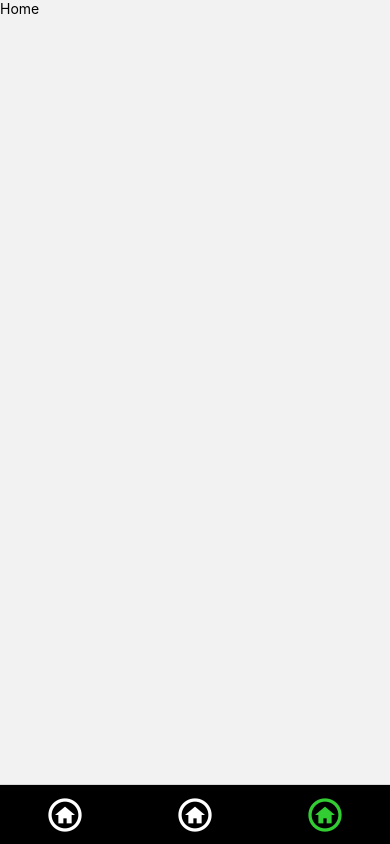
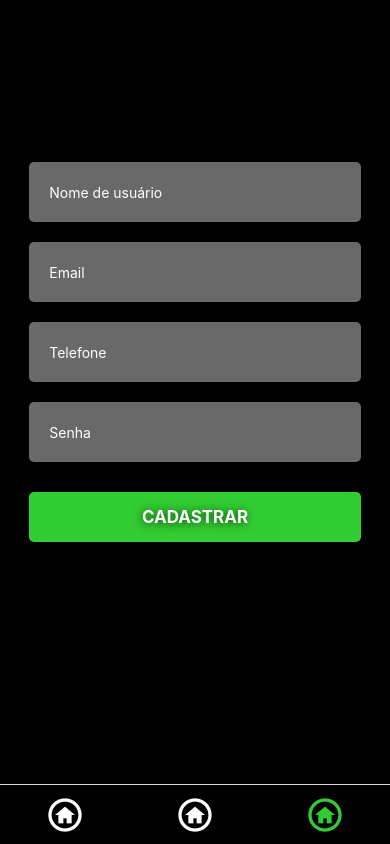
Before and after one commit to rodrigo-seabra/projeto-final-app, a React Native app: screen /CadastroUsuario in a window 390 px wide. Built offline with nearby package versions, Linux system fonts and the light colour scheme; no server answers.

Commit message:
Tela de cadastro de usuário + custom alert

```diff
--- /dev/null
+++ b/src/components/CustomAlert.js
@@ -0,0 +1,35 @@
+import React from "react";
+import { Text, TouchableOpacity, View, StyleSheet } from "react-native";
+
+const CustomAlert = ({ message, type, onClose }) => {
+  const backgroundColor = type === "success" ? "#32CD32" : "#FF0000";
+  return (
+    <View style={[styles.container, { backgroundColor }]}>
+      <Text style={styles.message}>{message}</Text>
+      <TouchableOpacity onPress={onClose}>
+        <Text style={styles.closeButton}>Fechar</Text>
+      </TouchableOpacity>
+    </View>
+  );
+};
+
+const styles = StyleSheet.create({
+  container: {
+    padding: 10,
+    borderRadius: 5,
+    marginBottom: 10,
+    flexDirection: "row",
+    alignItems: "center",
+    justifyContent: "space-between",
+  },
+  message: {
+    color: "white",
+    flex: 1,
+  },
+  closeButton: {
+    color: "white",
+    marginLeft: 10,
+  },
+});
+
+export default CustomAlert;
--- a/src/pages/CadastroUsuario.js
+++ b/src/pages/CadastroUsuario.js
@@ -1,8 +1,209 @@
-import React from 'react'
-import { Text, View } from 'react-native'
+import {
+  StyleSheet,
+  Text,
+  View,
+  TextInput,
+  Button,
+  TouchableOpacity,
+  ScrollView,
+  Image,
+  TouchableWithoutFeedback,
+} from "react-native";
+import React, { useContext, useState } from "react";
+import { Modal } from "react-native";
+import CustomAlert from "../components/CustomAlert";
 
 export default function CadastroUsuario() {
+  const [email, setEmail] = useState("");
+  const [username, setUsername] = useState("");
+  const [password, setPassword] = useState("");
+  const [phone, setPhone] = useState("");
+  const [alertVisible, setAlertVisible] = useState(false);
+  const [alertMessage, setAlertMessage] = useState("");
+  const [alertType, setAlertType] = useState("");
+
+  async function RealizaCadastro() {
+    await fetch("http://192.168.7.100:5251/api/Usuario/CreateUser", {
+      method: "POST",
+      headers: {
+        "content-type": "application/json",
+      },
+      body: JSON.stringify({
+        usuarioEmail: email,
+        usuarioNome: username,
+        usuarioSenha: password,
+        usuarioTelefone: phone,
+      }),
+    })
+      .then((res) => res.json())
+      .then((json) => {
+        setAlertMessage(
+          json.usuarioId
+            ? "Cadastro realizado com sucesso!"
+            : "Erro ao cadastrar. Tente novamente."
+        );
+        setAlertType(json.usuarioId ? "success" : "error");
+        setAlertVisible(true);
+        setEmail("");
+        setPhone("");
+        setPassword("");
+        setUsername("");
+      })
+      .catch((err) => {
+        setAlertMessage("Erro ao cadastrar. Tente novamente.");
+        setAlertType("error");
+        setAlertVisible(true);
+      });
+  }
+
+  function closeAlert() {
+    setAlertVisible(false);
+  }
+
   return (
-    <View><Text>Home</Text></View>
-  )
+    <ScrollView contentContainerStyle={styles.container}>
+      <View style={styles.section}>
+        <View style={styles.inputView}>
+          <TextInput
+            inputMode="text"
+            style={styles.inputText}
+            placeholder="Nome de usuário"
+            placeholderTextColor="#fff"
+            TextInput={username}
+            onChangeText={(digatado) => setUsername(digatado)}
+          />
+        </View>
+        <View style={styles.inputView}>
+          <TextInput
+            inputMode="email"
+            style={styles.inputText}
+            placeholder="Email"
+            placeholderTextColor="#fff"
+            TextInput={email}
+            onChangeText={(digatado) => setEmail(digatado)}
+          />
+        </View>
+
+        <View style={styles.inputView}>
+          <TextInput
+            inputMode="numeric"
+            style={styles.inputText}
+            placeholder="Telefone"
+            placeholderTextColor="#fff"
+            TextInput={phone}
+            onChangeText={(digatado) => setPhone(digatado)}
+          />
+        </View>
+
+        <View style={styles.inputView}>
+          <TextInput
+            inputMode="text"
+            secureTextEntry
+            style={styles.inputText}
+            placeholder="Senha"
+            placeholderTextColor="#fff"
+            TextInput={password}
+            onChangeText={(digatado) => setPassword(digatado)}
+          />
+        </View>
+        <TouchableOpacity style={styles.loginBtn} onPress={RealizaCadastro}>
+          <Text style={styles.loginText}>CADASTRAR</Text>
+        </TouchableOpacity>
+        <Modal
+          transparent={true}
+          visible={alertVisible}
+          animationType="fade"
+          onRequestClose={() => setAlertVisible(false)}
+        >
+          <TouchableWithoutFeedback onPress={closeAlert}>
+            <View style={styles.modalBackground}>
+              <View style={styles.modalContent}>
+                <CustomAlert
+                  message={alertMessage}
+                  type={alertType}
+                  onClose={closeAlert}
+                />
+              </View>
+            </View>
+          </TouchableWithoutFeedback>
+        </Modal>
+      </View>
+    </ScrollView>
+  );
 }
+
+const styles = StyleSheet.create({
+  container: {
+    backgroundColor: "#000",
+    width: "100%",
+    flexGrow: 1,
+    justifyContent: "center",
+    alignItems: "center",
+  },
+  section: {
+    width: "100%",
+    marginTop: 20,
+    justifyContent: "center",
+    alignItems: "center",
+  },
+  inputRow: {
+    flexDirection: "row",
+    justifyContent: "space-between",
+    width: "85%",
+    marginBottom: 20,
+  },
+  inputViewHalf: {
+    width: "48%", // Usamos 48% em vez de 50% para deixar um pequeno espaço entre os campos
+    backgroundColor: "#696969",
+    borderRadius: 5,
+    height: 60,
+    paddingHorizontal: 20,
+  },
+  inputView: {
+    width: "85%",
+    backgroundColor: "#696969",
+    borderRadius: 5,
+    height: 60,
+    marginBottom: 20,
+    justifyContent: "center",
+    padding: 20,
+  },
+  inputText: {
+    height: 65,
+    color: "#fff",
+  },
+  loginBtn: {
+    width: "85%",
+    backgroundColor: "#32CD32",
+    borderRadius: 5,
+    height: 50,
+    alignItems: "center",
+    justifyContent: "center",
+    marginTop: 10,
+    marginBottom: 100,
+  },
+  loginText: {
+    color: "white",
+    fontWeight: "bold",
+    fontSize: 17,
+    textShadowColor: "rgba(0, 0, 0, 0.75)",
+    textShadowOffset: { width: -1, height: 1 },
+    textShadowRadius: 10,
+  },
+  img: {
+    width: "95%",
+    height: "20%",
+    marginTop: 55,
+  },
+  msgErro: {
+    fontWeight: "500",
+    fontSize: 24,
+    color: "red",
+  },
+  msgSucesso: {
+    textAlign: "center",
+    fontWeight: "600",
+    fontSize: 26,
+    color: "#32CD32",
+  },
+});
--- a/src/pages/CriarObservacao.js
+++ b/src/pages/CriarObservacao.js
@@ -19,9 +19,7 @@ export default function CriarObservacao({ backToHome, usuarioId, objetoId }) {
   const [erro, setErro] = useState(false);
 
   async function postObservacao() {
-    await fetch(
-      "http://192.168.7.10000:5251/api/Observacoes/CreateObservacao",
-      {
+    await fetch("http://192.168.7.100:5251/api/Observacoes/CreateObservacao", {
       method: "POST",
       headers: {
         "content-type": "application/json",
@@ -32,8 +30,7 @@ export default function CriarObservacao({ backToHome, usuarioId, objetoId }) {
         usuarioId: usuarioId,
         objetoId: objetoId,
       }),
-      }
-    )
+    })
       .then((res) => {
         if (res.status == 200) {
           setSucesso(true);
```
Lines whose indentation alone changed are shown as unchanged.
